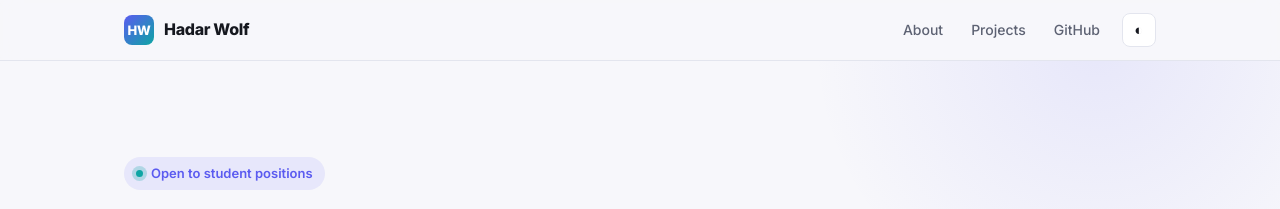
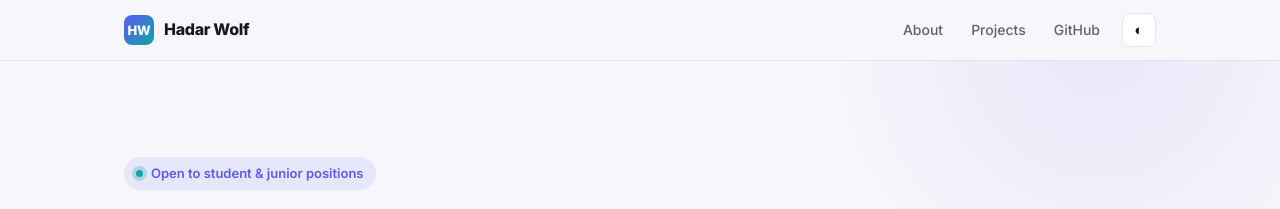
Before and after one commit to hadarwolf/hadarwolf.github.io, a plain HTML site: page index.html in a window 1280 px wide. Shown: the top 209 px of the page. Drawn offline with Linux system fonts and the light colour scheme.

Commit message:
Update availability to student and junior positions
Co-Authored-By: Claude Opus 5.5 <noreply@anthropic.com>

```diff
--- a/index.html
+++ b/index.html
@@ -190,7 +190,7 @@
 
 <header class="hero">
   <div class="wrap">
-    <span class="eyebrow"><span class="dot"></span>Open to student positions</span>
+    <span class="eyebrow"><span class="dot"></span>Open to student &amp; junior positions</span>
     <h1>Hi, I'm Hadar.<br><span class="grad">I build across AI, software &amp; hardware.</span></h1>
     <p class="lead">4th-year B.Sc. Electrical Engineering &amp; Computer Science student at the Hebrew University of Jerusalem. I work on machine learning for medicine, AI agents and automation, systems programming and digital hardware design.</p>
     <div class="cta">
```
